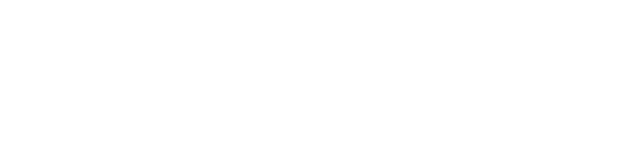
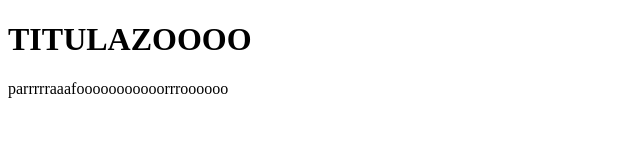
Before and after one commit to Dardoexe/Dardoexe.github.io, a plain HTML site: page index.html in a window 1280 px wide. Shown: the whole page, without its empty margins (0-640 px from the left). Drawn offline with Linux system fonts and the light colour scheme.

Commit message:
initial commit 2.0

```diff
--- a/index.html
+++ b/index.html
@@ -4,6 +4,8 @@
     <title>mi primera pagina</title>
 </head>
 <body>
+    <h1>TITULAZOOOO</h1>
+    <p>parrrrraaafooooooooooorrroooooo</p>
 
 </body>
 </html>
```
